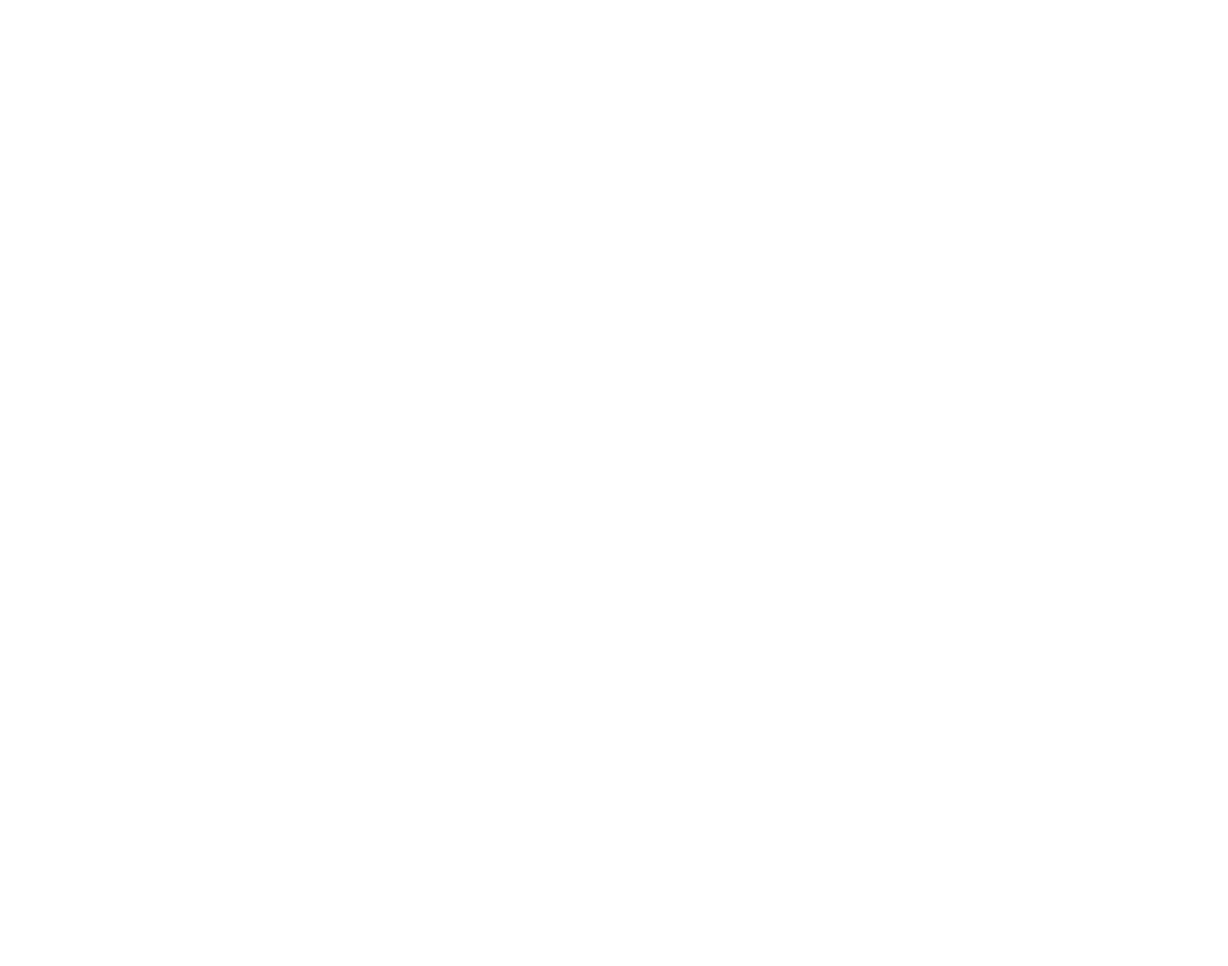
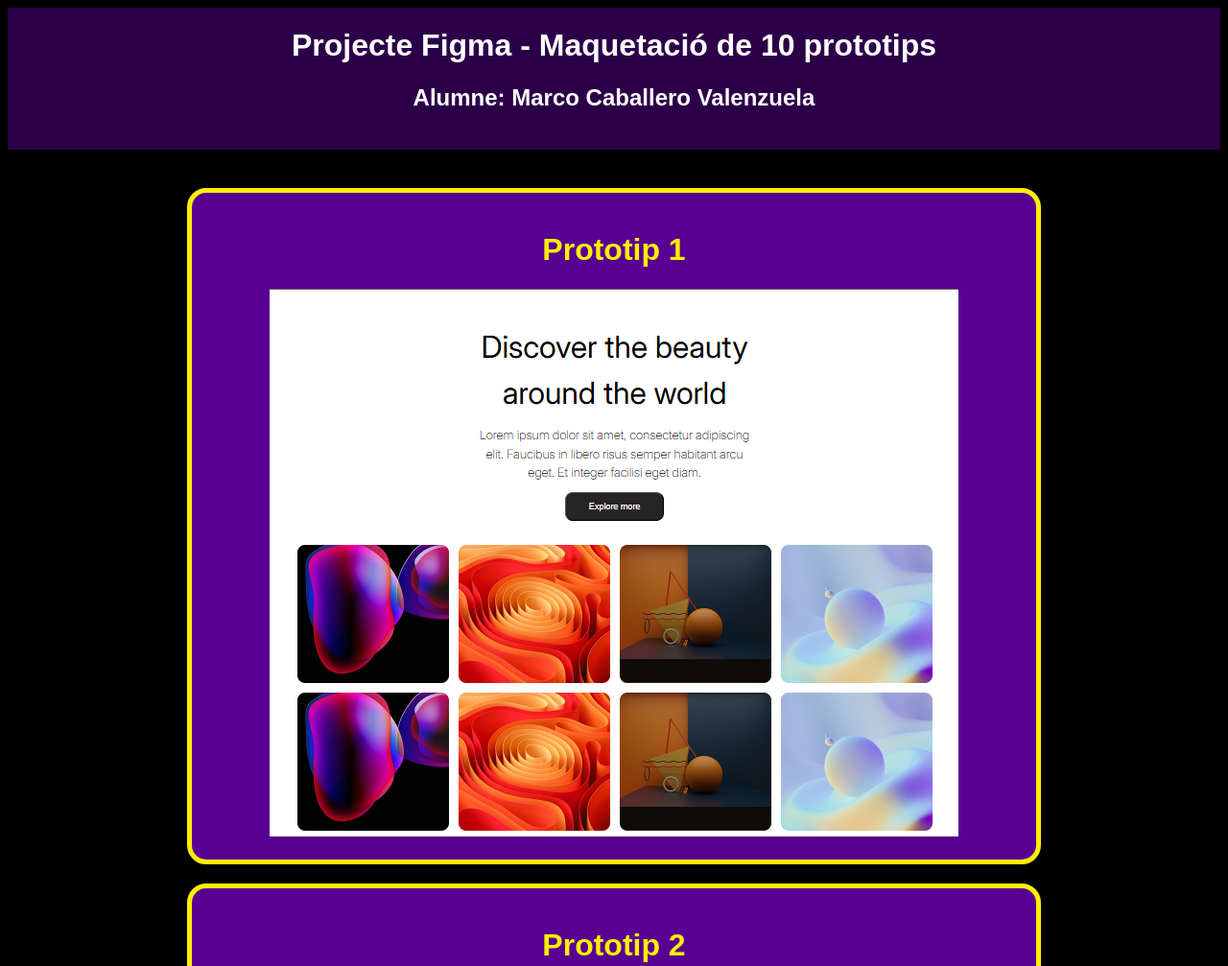
Before and after one commit to MCV2203/TARGETAS, a plain HTML site: page index.html in a window 1280 px wide. Shown: the top 1007 px of the page at 96% size. Before the commit the page ends 800 px from the top, so only its background shows below. Drawn offline with Linux system fonts and the light colour scheme.

Commit message:
indexformato

```diff
--- a/index.css
+++ b/index.css
@@ -0,0 +1,38 @@
+body {
+  background-color: rgb(0, 0, 0);
+  display: flex;
+  align-items: center;
+  flex-direction: column;
+  font-family: sans-serif;
+}
+
+.contenedor {
+  border: 5px solid rgb(255, 238, 0);
+  background-color: rgb(88, 0, 146);
+  padding: 20px 40px;
+  width: 800px;
+  border-radius: 20px;
+  margin-bottom: 20px;
+  display: flex;
+  align-items: center;
+  flex-direction: column;
+}
+
+.blanco {
+  color: white;
+}
+
+.naranja {
+  color: rgb(255, 238, 0);
+}
+
+header {
+  display: flex;
+  justify-content: center;
+  padding-bottom: 20px;
+  background-color: rgb(44, 0, 73);
+  width: 100%;
+  color: white;
+  margin-bottom: 40px;
+  text-align: center;
+}
--- a/index.html
+++ b/index.html
@@ -0,0 +1,38 @@
+<!DOCTYPE html>
+<html lang="es">
+  <head>
+    <meta charset="UTF-8" />
+    <meta name="viewport" content="width=device-width, initial-scale=1.0" />
+    <title>Inicio</title>
+    <link rel="stylesheet" href="index.css" />
+  </head>
+  <body>
+    <header>
+      <div>
+        <h1>Projecte Figma - Maquetació de 10 prototips</h1>
+        <h2>Alumne: Marco Caballero Valenzuela</h2>
+      </div>
+    </header>
+
+    <div class="contenedor">
+      <h1 class="naranja">Prototip 1</h1>
+      <a href="prototip_3/index.html">
+        <img src="img/image2.png" alt="Prototip 1" />
+      </a>
+    </div>
+
+    <div class="contenedor">
+      <h1 class="naranja">Prototip 2</h1>
+      <a href="prototip_3/index.html">
+        <img src="img/image3.png" alt="Prototip 2" />
+      </a>
+    </div>
+
+    <div class="contenedor">
+      <h1 class="naranja">Prototip 3</h1>
+      <a href="prototip_3/index.html">
+        <img src="img/image.png" alt="Prototip 3" />
+      </a>
+    </div>
+  </body>
+</html>
--- a/prototip_3/index.css
+++ b/prototip_3/index1.css
@@ -5,6 +5,7 @@ body {
     padding: 16px;
     background-color: rgb(255, 255, 255);
     color: #252525;
+    align-items: center;
 }
 
 .contenedor {
```
Also changed, not shown: prototip_3/index.html (+1 -1 lines), img/image.png (added), img/image2.png (added), img/image3.png (added).
